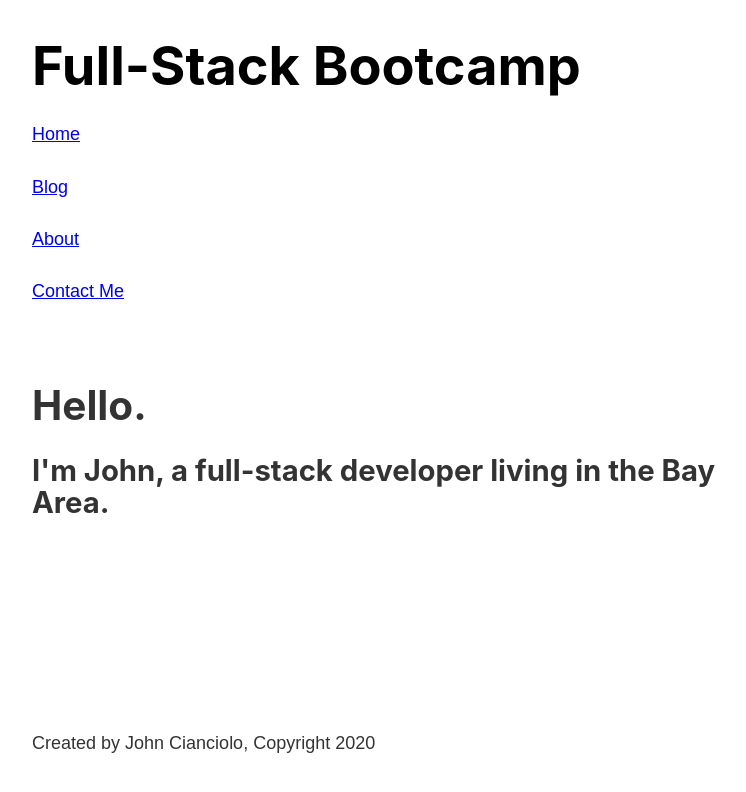
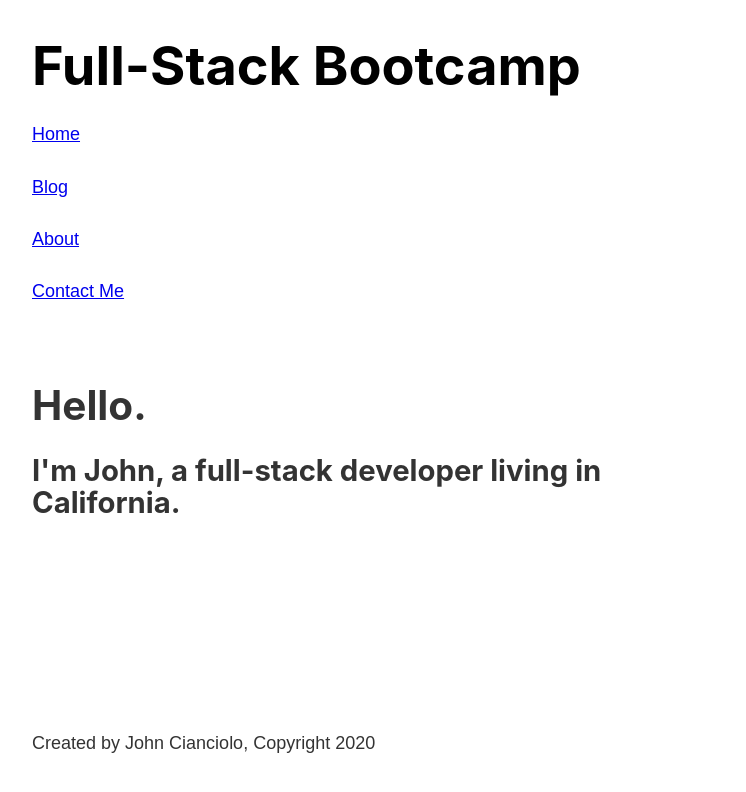
Before and after one commit to jcianciolo/gatsby-bootcamp, a Gatsby site: page / in a window 1280 px wide. Shown: the whole page, without its empty margins (251-997 px from the left). Built offline with nearby package versions, Linux system fonts and the light colour scheme; Gatsby itself is replaced by a stand-in of ours.

Commit message:
cleaned up index page

```diff
--- a/src/pages/index.js
+++ b/src/pages/index.js
@@ -9,7 +9,7 @@ const IndexPage = () => {
         <Layout>
             <Head title="Home" />
             <h1>Hello.</h1>
-            <h2>I'm John, a full-stack developer living in the Bay Area.</h2>
+            <h2>I'm John, a full-stack developer living in California.</h2>
         </Layout>
     )
 }
```
